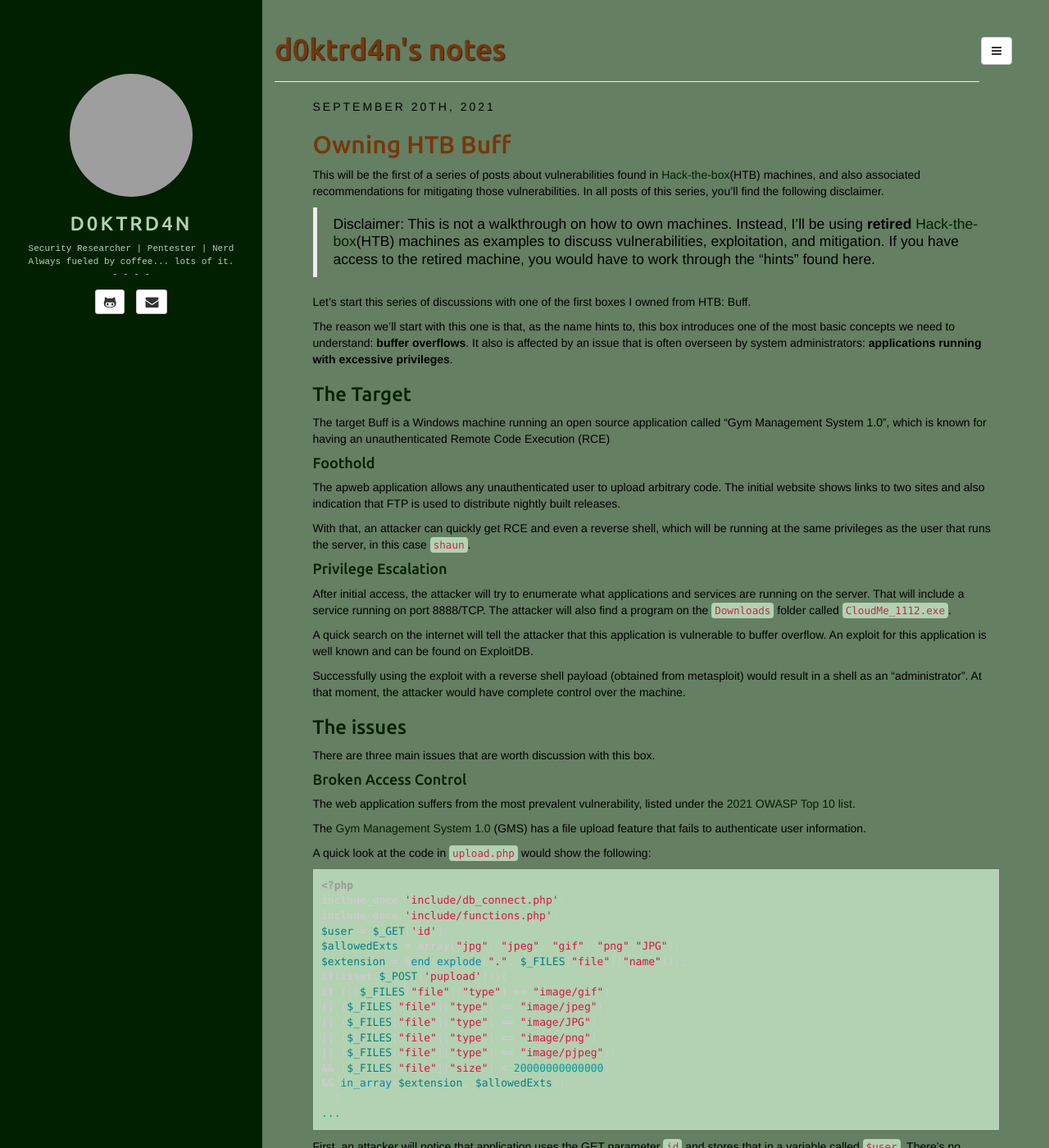
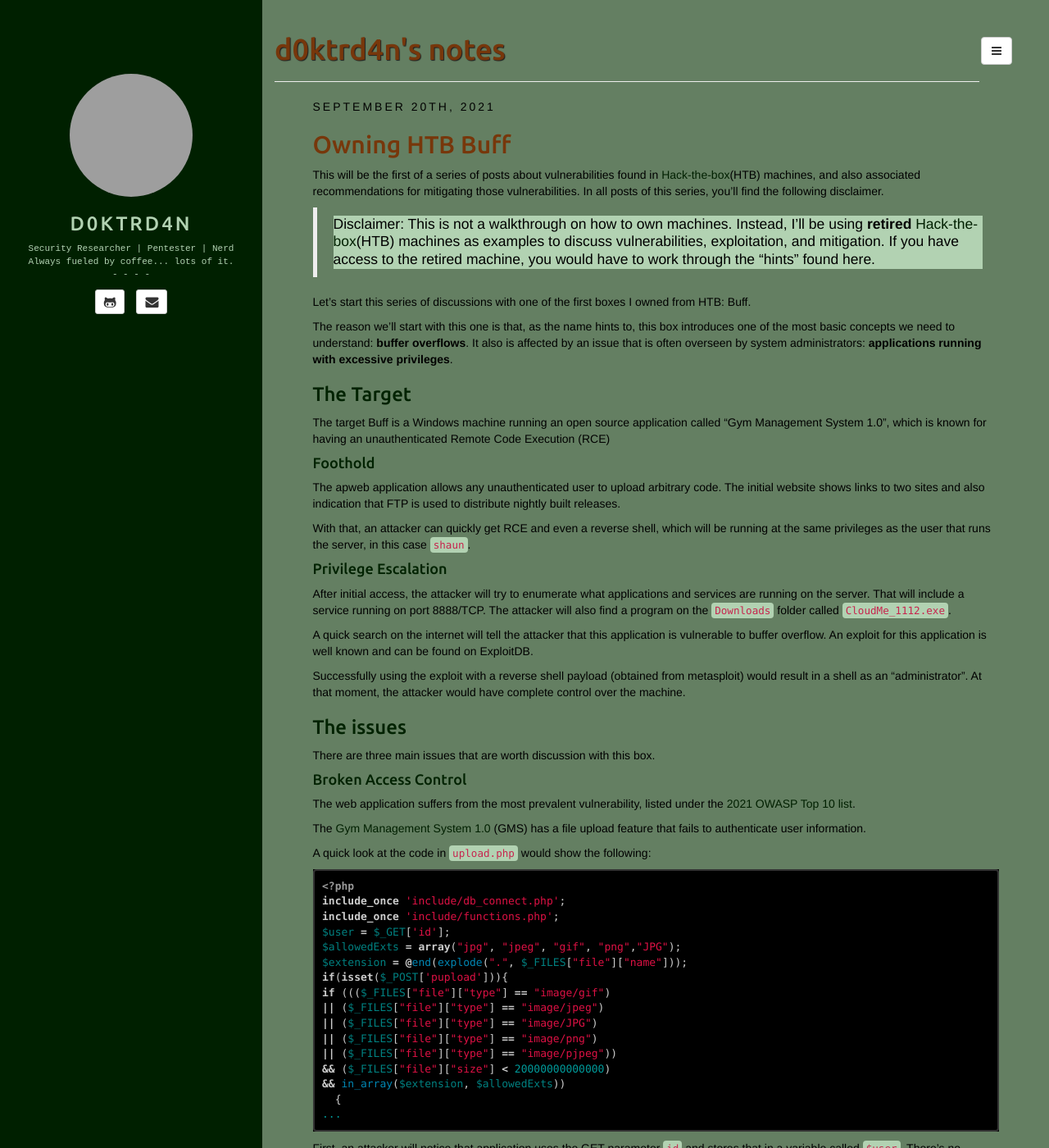
Before and after one commit to d0ktrd4n/d0ktrd4n.github.io, a Jekyll site: the page built from index.html, in a window 1280 px wide and 1400 px high. Shown: the whole window at 82% size. Built offline with Jekyll 4.4.1, drawn with Linux system fonts in a browser that asks for light colours; the list of posts is cut into pages by our own code; grey boxes are pictures that could not be loaded.

Commit message:
Update style.css

```diff
--- a/assets/css/style.css
+++ b/assets/css/style.css
@@ -201,9 +201,14 @@ code {
 }
 
 .highlight {
-	background: #b2d2b2
+	background: #000000;
 }
 
 pre {
 	color: #ccc;
+	border: 2px solid #333;
 }
+
+blockquote p:last-child {
+	background-color: #b2d2b2;
+}
```
